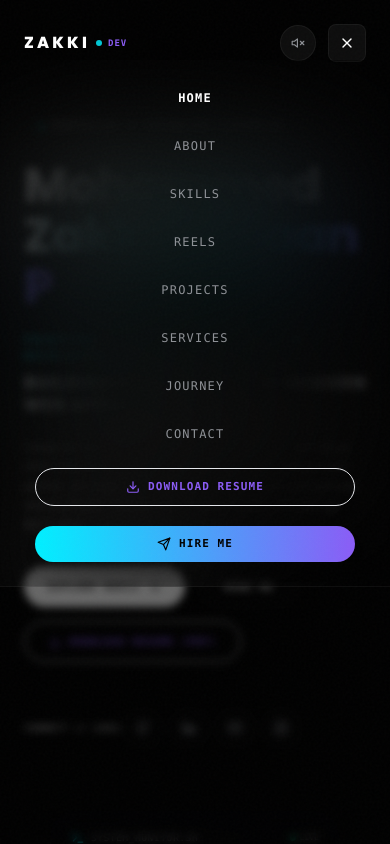
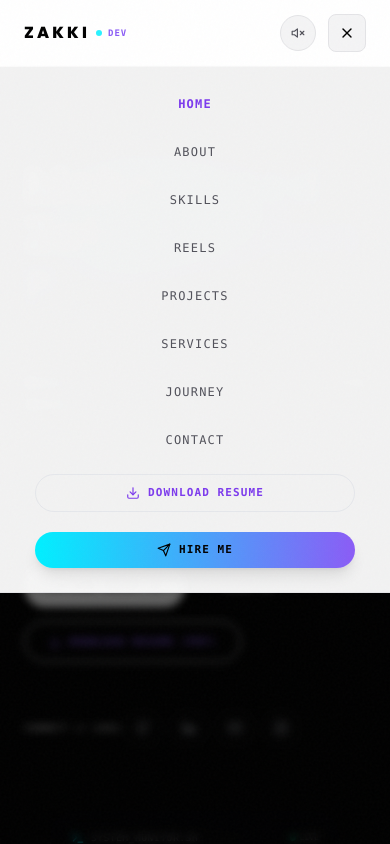
Before and after one commit to Zakki-05/codebyzakki, a React (Vite) app: page / in a window 390 px wide. Both pictures are taken after a click on the button 347 px from the left and 43 px from the top of the page. Shown: the top 844 px of the page. Built offline with nearby package versions, Linux system fonts and the light colour scheme.

Commit message:
feat: implement responsive Navbar component with scroll progress and section tracking

```diff
--- a/src/components/Navbar.jsx
+++ b/src/components/Navbar.jsx
@@ -96,9 +96,11 @@ export default function Navbar() {
       )}
 
       <header className={`fixed top-0 left-0 w-full z-50 transition-all duration-500 ${
-        scrolled
-          ? 'py-3.5 bg-background-primary/50 backdrop-blur-2xl border-b border-white/[0.04] shadow-[0_4px_30px_rgba(0,0,0,0.5)]'
-          : 'py-6 bg-transparent'
+        isOpen
+          ? 'py-3.5 bg-white border-b border-zinc-200/80 shadow-md'
+          : scrolled
+            ? 'py-3.5 bg-background-primary/50 backdrop-blur-2xl border-b border-white/[0.04] shadow-[0_4px_30px_rgba(0,0,0,0.5)]'
+            : 'py-6 bg-transparent'
       }`}>
         <div className="max-w-7xl mx-auto px-6 flex justify-between items-center">
 
@@ -107,7 +109,9 @@ export default function Navbar() {
             href="#home"
             onClick={(e) => handleLinkClick(e, '#home')}
             onMouseEnter={playHover}
-            className="flex items-center gap-1.5 font-poppins text-base font-black tracking-[0.2em] text-white hover:opacity-90 transition-opacity"
+            className={`flex items-center gap-1.5 font-poppins text-base font-black tracking-[0.2em] transition-opacity hover:opacity-90 ${
+              isOpen ? 'text-black' : 'text-white'
+            }`}
             aria-label="Mohammed Zakki Adnaan - Go to home section"
           >
             <span>ZAKKI</span>
@@ -143,9 +147,13 @@ export default function Navbar() {
               onClick={() => { toggleMute(); playClick(); }}
               onMouseEnter={playHover}
               className={`p-2.5 rounded-full border transition-all duration-300 relative group ${
-                !isMuted
-                  ? 'bg-neon-blue/5 border-neon-blue/20 text-neon-blue shadow-[0_0_12px_rgba(0,240,255,0.15)]'
-                  : 'bg-white/5 border-white/5 text-text-gray hover:border-white/10 hover:text-white'
+                isOpen
+                  ? !isMuted
+                    ? 'bg-purple-50 border-purple-200 text-[#7c3aed] shadow-sm'
+                    : 'bg-zinc-100 border-zinc-200 text-zinc-600 hover:bg-zinc-200 hover:text-black'
+                  : !isMuted
+                    ? 'bg-neon-blue/5 border-neon-blue/20 text-neon-blue shadow-[0_0_12px_rgba(0,240,255,0.15)]'
+                    : 'bg-white/5 border-white/5 text-text-gray hover:border-white/10 hover:text-white'
               }`}
               title={isMuted ? 'Unmute Futuristic Synthesizer SFX' : 'Mute Synthesizer SFX'}
               aria-label={isMuted ? 'Unmute background music and sound effects' : 'Mute background music and sound effects'}
@@ -166,7 +174,11 @@ export default function Navbar() {
               download="New_MOHAMMED_ZAKKI_ADNAAN_P_2026-06-02.pdf"
               onMouseEnter={playHover}
               onClick={playClick}
-              className="hidden sm:flex items-center gap-1.5 px-4 py-2.5 rounded-full border border-neon-purple/20 bg-neon-purple/[0.03] text-neon-purple text-[10px] font-mono tracking-widest uppercase transition-all duration-300 hover:scale-105 hover:bg-neon-purple hover:text-white"
+              className={`hidden sm:flex items-center gap-1.5 px-4 py-2.5 rounded-full border transition-all duration-300 hover:scale-105 ${
+                isOpen
+                  ? 'border-purple-200 bg-purple-50 text-[#7c3aed] hover:bg-[#7c3aed] hover:text-white'
+                  : 'border-neon-purple/20 bg-neon-purple/[0.03] text-neon-purple hover:bg-neon-purple hover:text-white'
+              } text-[10px] font-mono tracking-widest uppercase`}
               aria-label="Download Resume PDF"
             >
               <Download className="w-3 h-3" />
@@ -178,7 +190,11 @@ export default function Navbar() {
               href="#contact"
               onClick={(e) => handleLinkClick(e, '#contact')}
               onMouseEnter={playHover}
-              className="hidden sm:flex items-center gap-1.5 px-5 py-2.5 rounded-full border border-white/5 hover:border-neon-blue/30 hover:text-neon-blue text-[10px] font-mono tracking-widest uppercase transition-all duration-300 hover:scale-105 bg-white/[0.01]"
+              className={`hidden sm:flex items-center gap-1.5 px-5 py-2.5 rounded-full border transition-all duration-300 hover:scale-105 ${
+                isOpen
+                  ? 'border-zinc-200 bg-zinc-50 text-zinc-700 hover:border-black hover:text-black'
+                  : 'border-white/5 bg-white/[0.01] text-white hover:border-neon-blue/30 hover:text-neon-blue'
+              } text-[10px] font-mono tracking-widest uppercase`}
               aria-label="Send a direct message - contact section"
             >
               <Send className="w-3 h-3" />
@@ -189,7 +205,11 @@ export default function Navbar() {
             <button
               onClick={() => { playClick(); setIsOpen(!isOpen); }}
               onMouseEnter={playHover}
-              className="lg:hidden p-2.5 rounded-lg bg-white/5 border border-white/5 text-white hover:bg-white/10 transition-colors"
+              className={`lg:hidden p-2.5 rounded-lg border transition-colors ${
+                isOpen
+                  ? 'bg-zinc-100 border-zinc-200 text-black hover:bg-zinc-200'
+                  : 'bg-white/5 border-white/5 text-white hover:bg-white/10'
+              }`}
               aria-label="Toggle navigation menu"
               aria-expanded={isOpen}
               aria-controls="mobile-nav-menu"
@@ -202,9 +222,9 @@ export default function Navbar() {
         </div>
 
         {/* Mobile Navigation Drawer */}
-        <div id="mobile-nav-menu" className={`lg:hidden fixed inset-x-0 top-[60px] bg-background-primary/95 border-b border-white/5 backdrop-blur-3xl transition-all duration-300 origin-top overflow-hidden z-40 ${
-          isOpen ? 'scale-y-100 opacity-100 py-6' : 'scale-y-0 opacity-0 py-0 pointer-events-none'
-        }`} style={{ maxHeight: 'calc(100vh - 60px)' }}>
+        <div id="mobile-nav-menu" className={`lg:hidden absolute top-full left-0 w-full bg-white/95 border-b border-zinc-200 backdrop-blur-3xl transition-all duration-300 origin-top overflow-hidden z-40 ${
+          isOpen ? 'scale-y-100 opacity-100 py-6 shadow-lg' : 'scale-y-0 opacity-0 py-0 pointer-events-none'
+        }`} style={{ maxHeight: '85vh' }}>
           <div className="flex flex-col items-center gap-5 px-6 font-mono text-xs tracking-widest">
             {NAV_LINKS.map(link => (
               <a
@@ -213,7 +233,7 @@ export default function Navbar() {
                 onClick={(e) => handleLinkClick(e, link.href)}
                 onMouseEnter={playHover}
                 className={`uppercase transition-colors py-1.5 ${
-                  activeSection === link.href ? 'text-white font-bold' : 'text-text-gray hover:text-white'
+                  activeSection === link.href ? 'text-[#7c3aed] font-extrabold' : 'text-zinc-600 hover:text-black'
                 }`}
               >
                 {link.label}
@@ -225,7 +245,7 @@ export default function Navbar() {
               download="New_MOHAMMED_ZAKKI_ADNAAN_P_2026-06-02.pdf"
               onMouseEnter={playHover}
               onClick={playClick}
-              className="flex items-center gap-2 px-8 py-2.5 rounded-full border border-neon-purple/20 bg-neon-purple/[0.03] text-neon-purple font-bold tracking-widest uppercase transition-all duration-300 w-full max-w-xs justify-center text-[11px] hover:bg-neon-purple hover:text-white"
+              className="flex items-center gap-2 px-8 py-2.5 rounded-full border border-neon-purple/30 bg-neon-purple/5 text-[#7c3aed] font-bold tracking-widest uppercase transition-all duration-300 w-full max-w-xs justify-center text-[11px] hover:bg-[#7c3aed] hover:text-white"
             >
               <Download className="w-3.5 h-3.5" />
               DOWNLOAD RESUME
```
